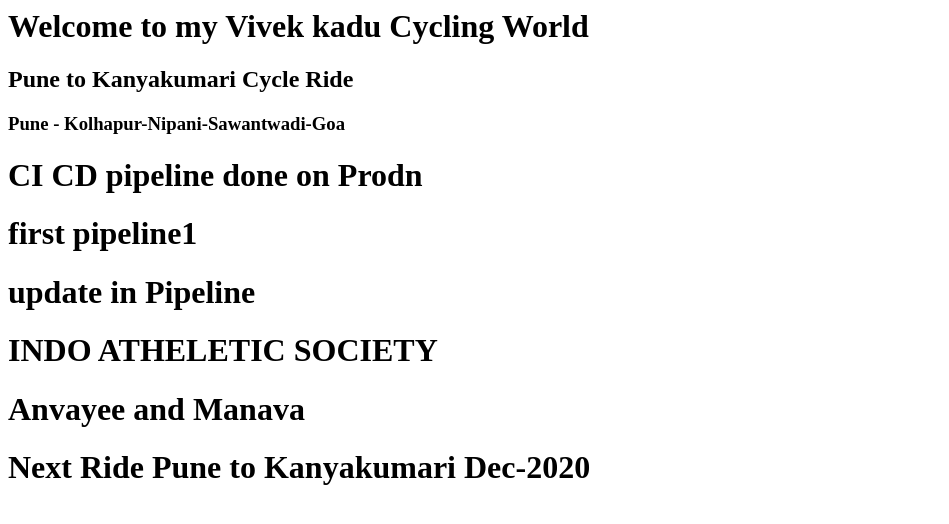
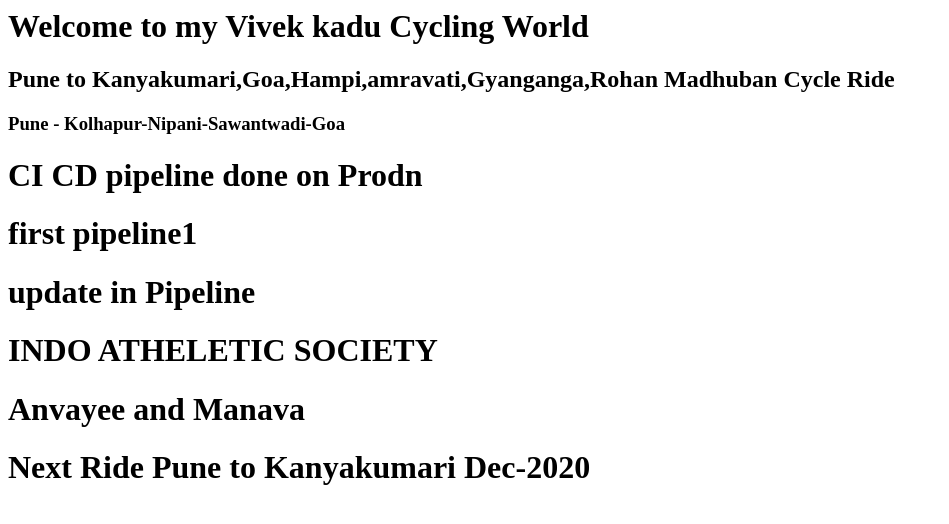
Before and after one commit to vivek-kadu1982/website, a plain HTML site: page index.html in a window 1280 px wide. Shown: the whole page, without its empty margins (0-949 px from the left). Drawn offline with Linux system fonts and the light colour scheme.

Commit message:
Update index.html

```diff
--- a/index.html
+++ b/index.html
@@ -2,7 +2,7 @@
 <title>jenkins ci/cd pipeline</title>
 <body>
 <h1>Welcome to my Vivek kadu Cycling World</h1>
-<h2>Pune to Kanyakumari Cycle Ride</h2>
+<h2>Pune to Kanyakumari,Goa,Hampi,amravati,Gyanganga,Rohan Madhuban Cycle Ride</h2>
 <h3>Pune - Kolhapur-Nipani-Sawantwadi-Goa</h3>
 <h1>CI CD pipeline done on Prodn</h1>
 <h1>first pipeline1</h1>
```
